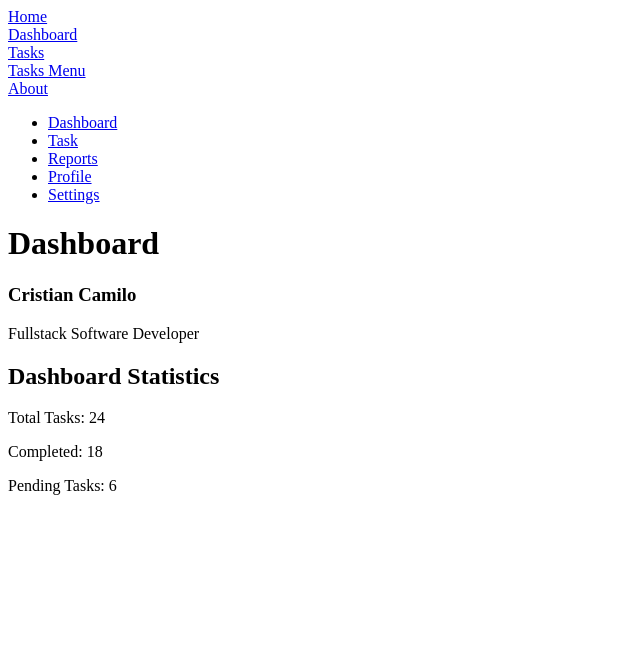
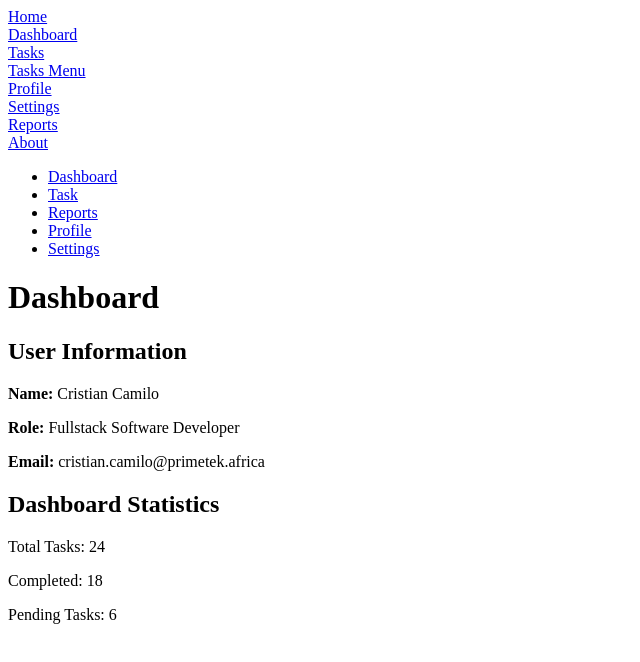
Before and after one commit to Cristianco9/react-task-manager, a React (Vite) app: page /dashboard in a window 1280 px wide. Shown: the top 662 px of the page, without its empty margins (0-640 px from the left). Built offline with nearby package versions, Linux system fonts and the light colour scheme.

Commit message:
New components added

```diff
--- a/src/components/Navbar.jsx
+++ b/src/components/Navbar.jsx
@@ -11,6 +11,12 @@ export default function Navbar() {
             <br/>
             <Link to="/tasksMenu">Tasks Menu</Link>
             <br/>
+            <Link to="/profile">Profile</Link>
+            <br/>
+            <Link to="/settings">Settings</Link>
+            <br/>
+            <Link to="/reports">Reports</Link>
+            <br/>
             <Link to="/about">About</Link>
         </nav>
     );
--- a/src/components/UserCard.jsx
+++ b/src/components/UserCard.jsx
@@ -1,8 +1,19 @@
 export default function UserCard() {
     return (
         <div>
-            <h3>Cristian Camilo</h3>
-            <p>Fullstack Software Developer</p>
+            <h2>User Information</h2>
+
+            <p>
+                <strong>Name:</strong> Cristian Camilo
+            </p>
+
+            <p>
+                <strong>Role:</strong> Fullstack Software Developer
+            </p>
+
+            <p>
+                <strong>Email:</strong> cristian.camilo@primetek.africa
+            </p>
         </div>
     );
 }
```
